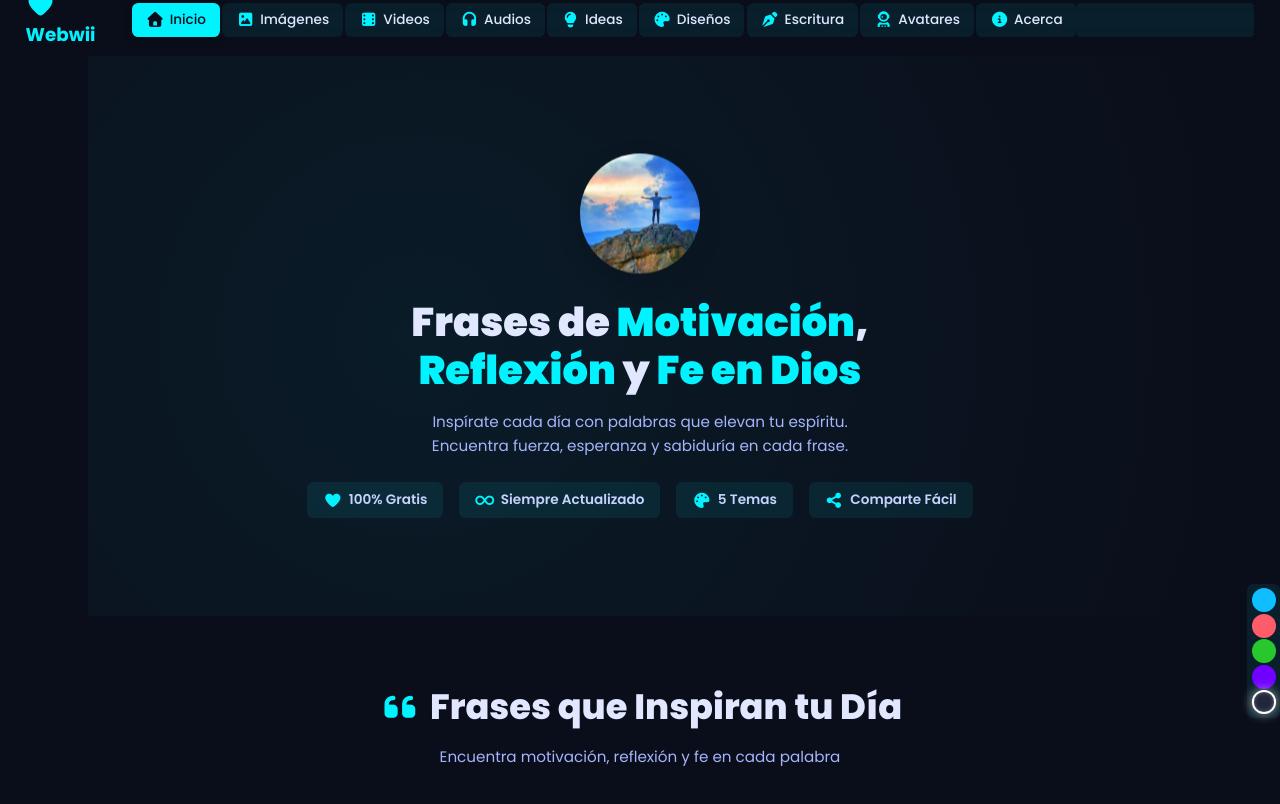
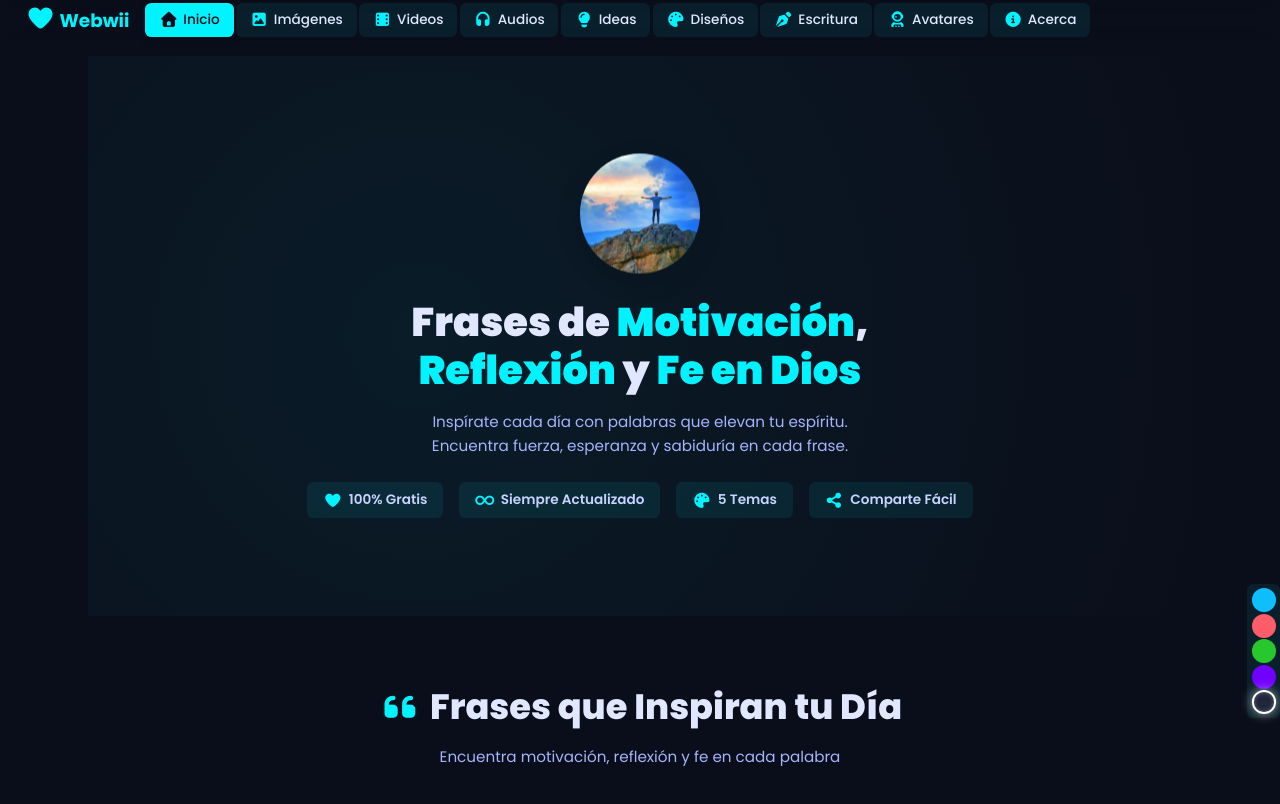
Before and after one commit to wtaype/aver, a website built with Vite: page index.html in a window 1280 px wide. Shown: the top 804 px of the page. Built offline with nearby package versions, Linux system fonts and the light colour scheme; some packages are replaced by stand-ins of ours; files whose address does not match are found by name.

Commit message:
Actualizacion Principal v17.10.11

```diff
--- a/index.html
+++ b/index.html
@@ -312,9 +312,9 @@ blockquote{padding:1.5vh 2vh;margin:2vh 0;background:var(--bg4);border-left:4px
       </a>
     </nav>
   </div><!-- LADO IZQUIERDO: Logo + Navegación -->
-  <div class="nv_right">
+  <!-- <div class="nv_right">
     <div class="wiauth"><div class="ski_auth"></div></div>
-  </div>
+  </div>  -->
  <div class="wimenu dpn"><i class="fas fa-bars"></i></div>
 </header>
 <main id="wimain"></main>
```
